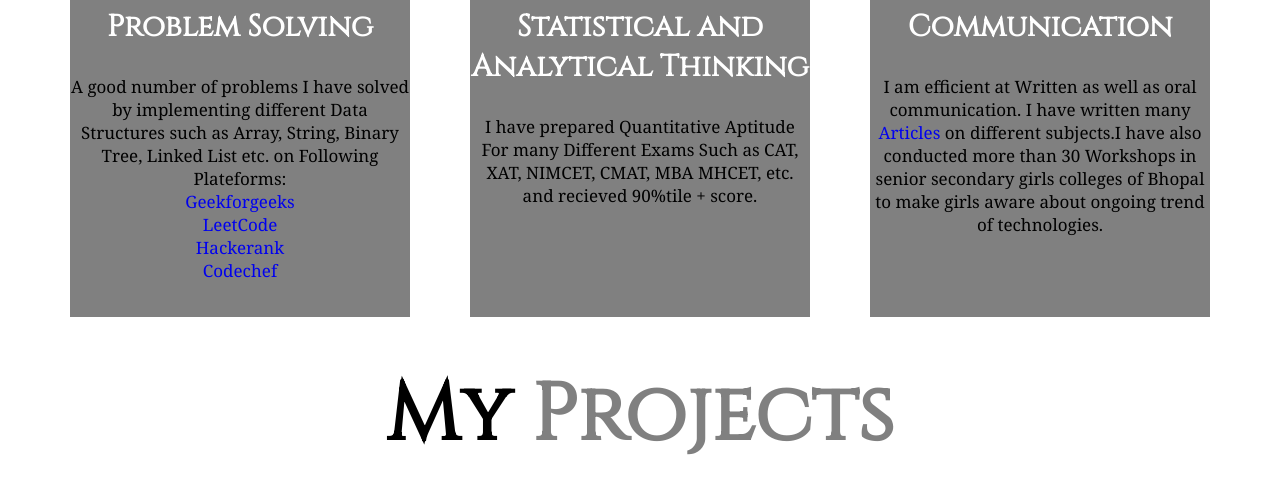
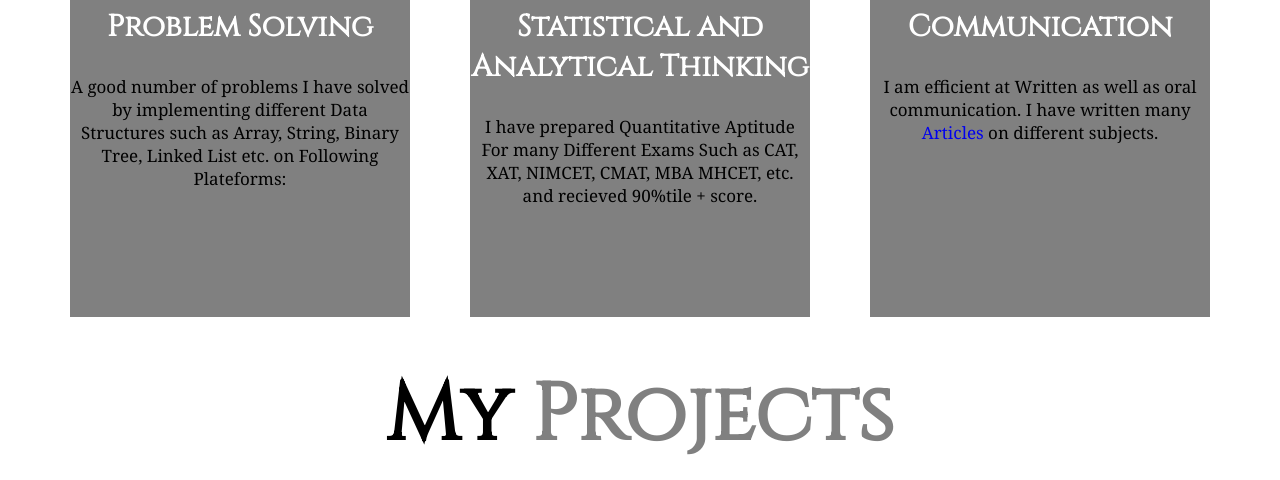
Before and after one commit to SimmiSheetalJain/sheetaljain1101portfolio, a plain HTML site: page index.html in a window 1280 px wide. Shown: the part 1027-1507 px from the top of the page. Drawn offline with Linux system fonts and the light colour scheme; files whose address does not match are found by name.

Commit message:
Skill section edited

```diff
--- a/index.html
+++ b/index.html
@@ -40,10 +40,10 @@
                 <p style="font-size: 1.7rem;font-family: Georgia, 'Times New Roman', Times, serif;">
                     A good number of problems I have solved by implementing different Data Structures such as Array,
                     String, Binary Tree, Linked List etc. on Following Plateforms:<br>
-                    <a href="https://auth.geeksforgeeks.org/user/sheetaljainladoo11" target="_blank">Geekforgeeks</a><br>
+                    <!-- <a href="https://auth.geeksforgeeks.org/user/sheetaljainladoo11" target="_blank">Geekforgeeks</a><br>
                     <a href="https://leetcode.com/SheetalSimmiJain/" target="_blank">LeetCode</a><br>
                     <a href="https://www.hackerrank.com/profile/sheetaljainlado1" target="_blank">Hackerank</a><br>
-                    <a href="https://www.codechef.com/users/sheetal_1101">Codechef</a>
+                    <a href="https://www.codechef.com/users/sheetal_1101">Codechef</a> -->
                 </p>
             </div>
             <div class="service-item">
@@ -62,8 +62,7 @@
                 <br>
                 <p style="font-size: 1.7rem;font-family: Georgia, 'Times New Roman', Times, serif;">
                     I am efficient at Written as well as oral communication. I have written many <a href="./mywork.html" target="_blank">Articles</a>  on
-                    different subjects.I have also conducted more than 30 Workshops in senior secondary girls colleges
-                    of Bhopal to make girls aware about ongoing trend of technologies.
+                    different subjects.
                 </p>
             </div>
         </div>
```
